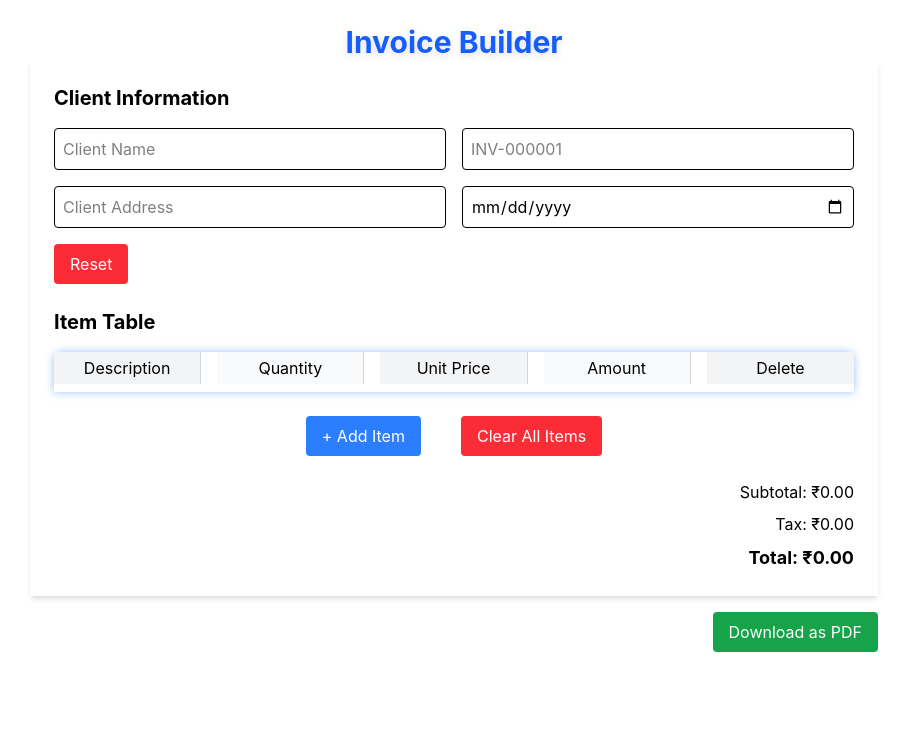
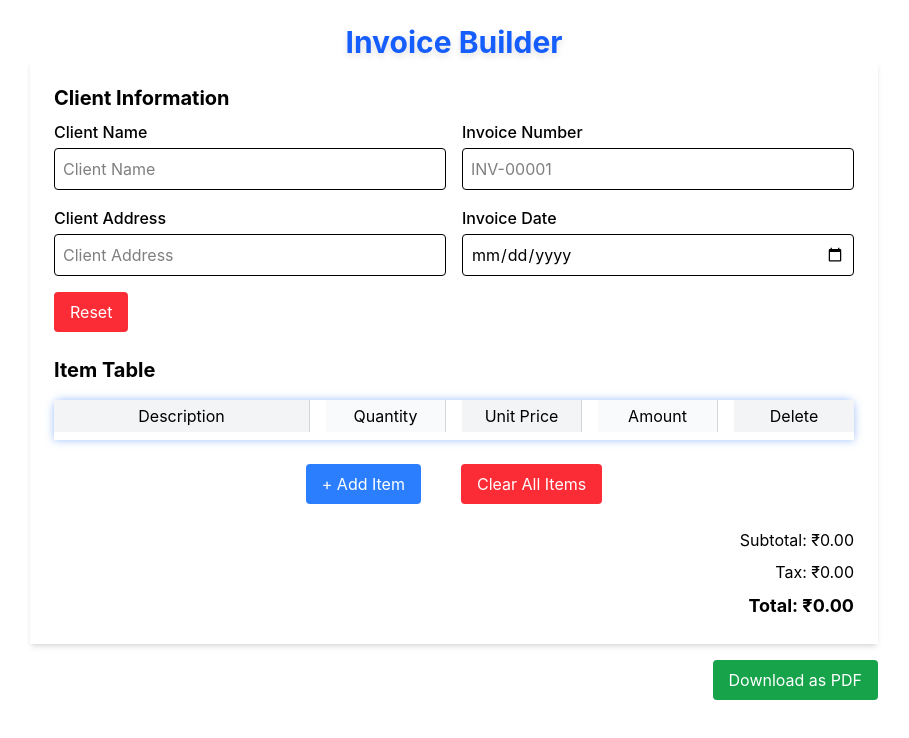
Before and after one commit to Jayasridhara/Invoice_Builder, a React (Vite) app: page / in a window 1280 px wide. Shown: the top 738 px of the page, without its empty margins (186-1095 px from the left). Built offline with nearby package versions, Linux system fonts and the light colour scheme.

Commit message:
update builder app

```diff
--- a/src/App.jsx
+++ b/src/App.jsx
@@ -13,6 +13,7 @@ function App() {
   invoiceNumber: '',
   date: ''
 });
+const [invoiceError, setInvoiceError] = useState('');
 
   const [items, setItems] = useStateWithLocalStorage('invoice-items', []);
   const [taxRate, setTaxRate] =useStateWithLocalStorage('invoice-taxRate', 0.1); // 10%
@@ -36,11 +37,11 @@ function App() {
       Invoice Builder
     </h1>
       <div ref={invoiceRef} className=" p-6 shadow-md"  style={{ backgroundColor: '#ffffff', color: '#000000' }}>
-        <InvoiceForm client={client} setClient={setClient} />
-        <LineItemsTable items={items} setItems={setItems} />
+        <InvoiceForm client={client} setClient={setClient} setInvoiceError={setInvoiceError} />
+        <LineItemsTable items={items} setItems={setItems}  />
         <InvoiceSummary subtotal={subtotal} tax={tax} total={total} />
       </div>
-      <PDFExportButton invoiceRef={invoiceRef} />
+      <PDFExportButton invoiceRef={invoiceRef} invoiceError={invoiceError} />
     </div>
   );
 }
--- a/src/components/InvoiceForm.jsx
+++ b/src/components/InvoiceForm.jsx
@@ -7,7 +7,8 @@ const defaultClient = {
   address: '',
   date: '',
 };
-const InvoiceForm = ({ client, setClient }) => {
+const InvoiceForm = ({ client, setClient,setInvoiceError }) => {
+
   const handleChange = (e) => {
     const { name, value } = e.target;
     setClient({ ...client, [name]: value });
@@ -22,58 +23,88 @@ const InvoiceForm = ({ client, setClient }) => {
   const handleBlur = (e) => {
   const value = e.target.value;
   if (!invoiceRegex.test(value)) {
-    setError('Invoice number must start with "INV-" followed by at least 5 digits.');
+    const err = 'Invoice number must start with "INV-" followed by at least 5 digits.';
+    setError(err);
+    setInvoiceError(err);
   } else {
     setError('');
-
+  setInvoiceError('');
   }
 };
   return (
-    <div >
-      <h2 className="text-xl font-bold mb-4">Client Information</h2>
+    <div>
+      <h2 className="text-xl font-bold mb-2">Client Information</h2>
       <div className="grid grid-cols-1 md:grid-cols-2 gap-4 whitespace-nowrap">
+
+        <div className="flex flex-col">
+          <label htmlFor="name" className="font-medium mb-1">Client Name</label>
           <input
             type="text"
             name="name"
+            id="name"
             value={client.name}
             onChange={handleChange}
+            maxLength={30}
             placeholder="Client Name"
-          className="border p-2  rounded print:print-flat focus:outline-none focus:ring-2 focus:ring-blue-500 focus:border-blue-500"
+            className="border p-2 rounded print:print-flat focus:outline-none focus:ring-2 focus:ring-blue-500 focus:border-blue-500"
           />
+        </div>
+
+        <div className="flex flex-col">
+          <label htmlFor="invoiceNumber" className="font-medium mb-1">Invoice Number</label>
           <input
             type="text"
             name="invoiceNumber"
+            id="invoiceNumber"
             value={client.invoiceNumber}
             onChange={handleChange}
             onBlur={handleBlur}
-        placeholder="INV-000001"
+            placeholder="INV-00001"
             maxLength={10}
             className="border p-2 rounded focus:outline-none focus:ring-2 focus:ring-blue-500 focus:border-blue-500"
           />
+        </div>
+
         <ConfirmModal
           isOpen={!!error}
           title="Validation Error"
-        message={<div className="w-full max-w-sm [white-space:pre-wrap] [overflow-wrap:break-word]">{error}</div>}
+          message={
+            <div className="w-full max-w-sm [white-space:pre-wrap] [overflow-wrap:break-word]">
+              {error}
+            </div>
+          }
           onConfirm={() => setError('')}
           confirmText="OK"
           cancelText=""
         />
+
+        <div className="flex flex-col">
+          <label htmlFor="address" className="font-medium mb-1">Client Address</label>
           <input
             type="text"
             name="address"
+            id="address"
+            maxLength={30}
             value={client.address}
             onChange={handleChange}
             placeholder="Client Address"
             className="border p-2 rounded print:print-flat focus:outline-none focus:ring-2 focus:ring-blue-500 focus:border-blue-500"
           />
+        </div>
+
+        <div className="flex flex-col">
+          <label htmlFor="date" className="font-medium mb-1">Invoice Date</label>
           <input
             type="date"
             name="date"
+            id="date"
             value={client.date}
             onChange={handleChange}
             className="border p-2 rounded focus:outline-none focus:ring-2 focus:ring-blue-500 focus:border-blue-500"
           />
         </div>
+      </div>
+
       <button
         type="button"
         data-html2canvas-ignore="true"
--- a/src/components/InvoiceSummary.jsx
+++ b/src/components/InvoiceSummary.jsx
@@ -1,6 +1,6 @@
 const InvoiceSummary = ({ subtotal, tax, total }) => {
   return (
-    <div className="text-right mt-6 space-y-2">
+    <div className="text-right mt-2 space-y-2">
       <div>Subtotal: ₹{subtotal.toFixed(2)}</div>
       <div>Tax: ₹{tax.toFixed(2)}</div>
       <div className="font-bold text-lg">Total: ₹{total.toFixed(2)}</div>
--- a/src/components/LineItemsTable.jsx
+++ b/src/components/LineItemsTable.jsx
@@ -6,6 +6,7 @@ const LineItemsTable = ({ items, setItems }) => {
   const [showConfirm, setShowConfirm] = useState(false);
   const [itemToDelete, setItemToDelete] = useState(null);
   const [showClearConfirm, setShowClearConfirm] = useState(false);
+
   const handleClearAll = () => setShowClearConfirm(true);
 
   const confirmClearAll = () => {
@@ -27,12 +28,15 @@ const LineItemsTable = ({ items, setItems }) => {
     setItemToDelete(index);
     setShowConfirm(true);
   };
+
   const removeItem = () => {
+    if (itemToDelete !== null) {
       const updatedItems = [...items];
       updatedItems.splice(itemToDelete, 1);
       setItems(updatedItems);
       setShowConfirm(false);
       setItemToDelete(null);
+    }
   };
 
   return (
@@ -40,51 +44,59 @@ const LineItemsTable = ({ items, setItems }) => {
       <h2 className="text-xl font-bold mb-4">Item Table</h2>
 
       {/* Table Header */}
-      <div className="hidden sm:grid grid-cols-5 gap-4 divide-x divide-gray-300 rounded-t-lg shadow-glow pb-2 mb-2">
-        <div className="flex items-center justify-center px-2 py-1 bg-gray-100">Description</div>
+      <div className="hidden sm:grid grid-cols-6 gap-4 divide-x divide-gray-300 rounded-t-lg shadow-glow pb-2 mb-2">
+        <div className="flex items-center justify-center px-2 py-1 bg-gray-100 sm:col-span-2">Description</div>
         <div className="flex items-center justify-center px-2 py-1 bg-gray-50">Quantity</div>
         <div className="flex items-center justify-center px-2 py-1 bg-gray-100">Unit Price</div>
         <div className="flex items-center justify-center px-2 py-1 bg-gray-50">Amount</div>
-        <div className="flex items-center justify-center px-2 py-1 bg-gray-100">Delete</div>
+        <div  className="flex items-center justify-center px-2 py-1 bg-gray-100">Delete</div>
       </div>
 
       <div className="space-y-4">
         {items.map((item, i) => (
-          <div key={i} className="flex flex-col sm:grid sm:grid-cols-5 gap-4 border p-4 rounded-lg">
+          <div key={i} className="flex flex-col sm:grid sm:grid-cols-6 gap-4 border p-4 rounded-lg items-center">
+            {/* Description Input - REMOVED flex classes */}
+             <div className="sm:col-span-2 flex justify-center">
             <input
               type="text"
+              maxLength={30}
               value={item.description}
               onChange={e => handleItemChange(i, "description", e.target.value)}
               placeholder="Description"
-              className="border p-2 rounded w-full focus:outline-none focus:ring-2 focus:ring-blue-500 focus:border-blue-500"
+              className=" border p-2 rounded w-full focus:outline-none focus:ring-2 focus:ring-blue-500 focus:border-blue-500 "
             />
-            <div className="flex flex-col">
+            </div>
+
+            <div className="flex flex-col md:flex-row justify-center">
               <label className="text-sm font-medium mb-1 sm:hidden">Quantity</label>
+              {/* Quantity Input - REMOVED flex classes */}
               <input
                 type="number"
                 value={item.quantity}
                 onChange={e => handleItemChange(i, "quantity", e.target.value)}
                 placeholder="Qty"
-                className="border p-2 rounded text-center focus:outline-none focus:ring-2 focus:ring-blue-500 focus:border-blue-500"
+                className="border p-2 rounded w-full text-center focus:outline-none focus:ring-2 focus:ring-blue-500 focus:border-blue-500"
               />
             </div>
-            <div className="flex flex-col">
+            <div className="flex flex-col md:flex-row justify-center">
               <label className="text-sm font-medium mb-1 sm:hidden">Unit Price</label>
+              {/* Unit Price Input - REMOVED flex classes */}
               <input
                 type="number"
                 value={item.unitPrice}
                 onChange={e => handleItemChange(i, "unitPrice", e.target.value)}
                 placeholder="Unit Price"
-                className="border p-2 rounded text-center focus:outline-none focus:ring-2 focus:ring-blue-500 focus:border-blue-500"
+                className=" border p-2 rounded w-full text-center focus:outline-none focus:ring-2 focus:ring-blue-500 focus:border-blue-500"
               />
             </div>
-            <div className="mt-4 sm:mt-0 font-semibold flex items-center justify-center">
+            {/* This div correctly uses flex to center the text amount */}
+            <div className="font-semibold flex items-center justify-center">
               ₹{(item.quantity * item.unitPrice).toFixed(2)}
             </div>
             <button
 
               onClick={() => confirmDelete(i)}
-              className="mt-4 sm:mt-0 text-red-500 hover:text-red-700 flex items-center justify-center cursor-pointer"
+              className="text-red-500 hover:text-red-700 flex items-center justify-center cursor-pointer"
             >
               <FontAwesomeIcon icon={faTrashAlt} />
             </button>
@@ -92,7 +104,7 @@ const LineItemsTable = ({ items, setItems }) => {
         ))}
       </div>
 
-      {/* Add Item Button */}
+      {/* Action Buttons */}
       <div className='flex align-center justify-center gap-10 cursor-pointer'>
         <button
           data-html2canvas-ignore="true"
@@ -110,6 +122,8 @@ const LineItemsTable = ({ items, setItems }) => {
           Clear All Items
         </button>
       </div>
+
+      {/* Confirmation Modals */}
       <ConfirmModal
         isOpen={showConfirm}
         title="Delete Item"
@@ -119,7 +133,6 @@ const LineItemsTable = ({ items, setItems }) => {
         confirmText="Yes, Delete"
         cancelText="Cancel"
       />
-
       <ConfirmModal
         isOpen={showClearConfirm}
         title="Delete all items?"
@@ -129,9 +142,7 @@ const LineItemsTable = ({ items, setItems }) => {
         confirmText="Yes, Clear All"
         cancelText="Cancel"
       />
-
     </div>
-
   );
 };
 
--- a/src/components/PDFExportButton.jsx
+++ b/src/components/PDFExportButton.jsx
@@ -3,7 +3,7 @@ import generatePDF from "../utils/generatePDF";
 import ConfirmModal from "./ConfirmModal";
 
 
-const PDFExportButton = ({ invoiceRef }) => {
+const PDFExportButton = ({ invoiceRef , invoiceError }) => {
 
  const [showPopup, setShowPopup] = useState(false);
   const [missingFields, setMissingFields] = useState([]);
@@ -13,6 +13,9 @@ const PDFExportButton = ({ invoiceRef }) => {
     const items = JSON.parse(localStorage.getItem("invoice-items"));
 
     const missing = [];
+    if (invoiceError) {
+      missing.push("Invoice Number Format is Invalid and Number must start with 'INV-' followed by at least 5 digits.");
+    }
     if (!client?.name) missing.push("Client Name");
     if (!client?.address) missing.push("Client Address");
     if (!client?.invoiceNumber) missing.push("Invoice Number");
```
Lines whose indentation alone changed are shown as unchanged.
